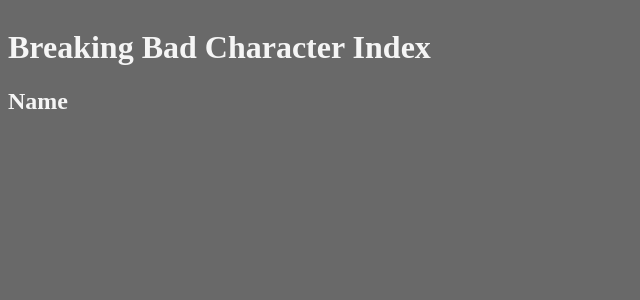
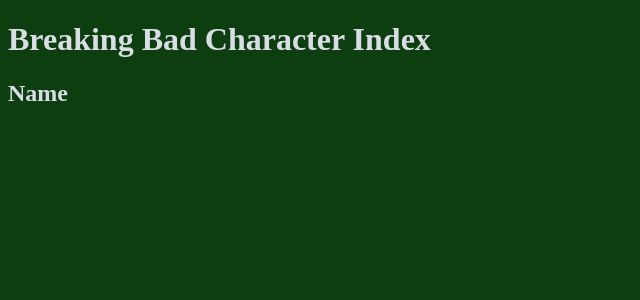
Before and after one commit to TomHerrmann/breaking_bad_character_index, a React app: page / in a window 1280 px wide. Shown: the top 300 px of the page, without its empty margins (0-640 px from the left). Built offline with nearby package versions, Linux system fonts and the light colour scheme; no server answers; the HTML template or start-up script is replaced by a standard one.

Commit message:
Base styling

```diff
--- a/src/style.css
+++ b/src/style.css
@@ -1,5 +1,15 @@
+:root {
+  --bb-background: #0d3e10;
+  --bb-color: #dadde6;
+}
+
 body {
+  background-color: var(--bb-background);
+  color: var(--bb-color);
+}
+
+#app {
   display: flex;
-  background-color: dimgrey;
-  color: whitesmoke;
+  flex-direction: column;
+  align-items: center;
 }
```
